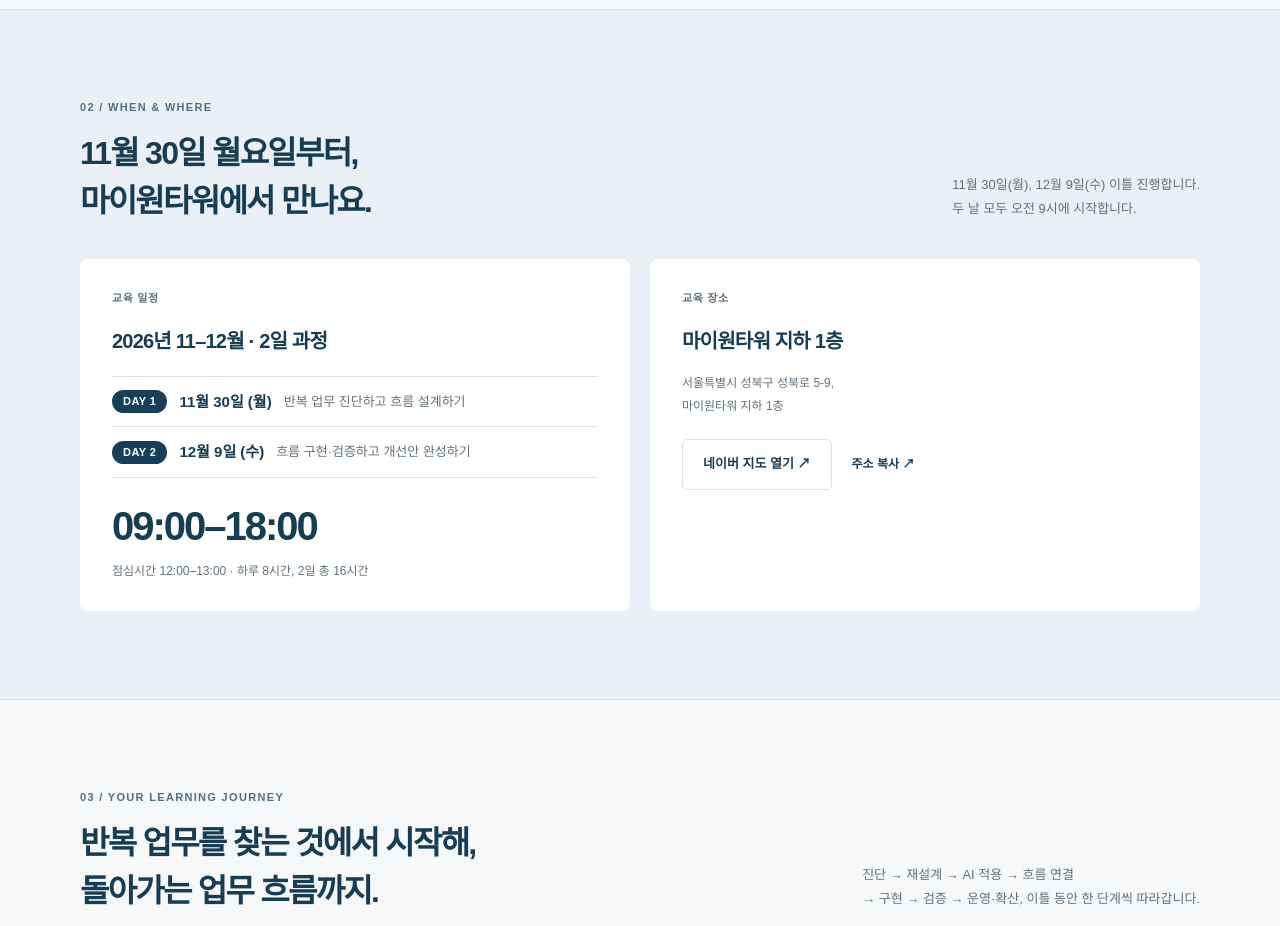
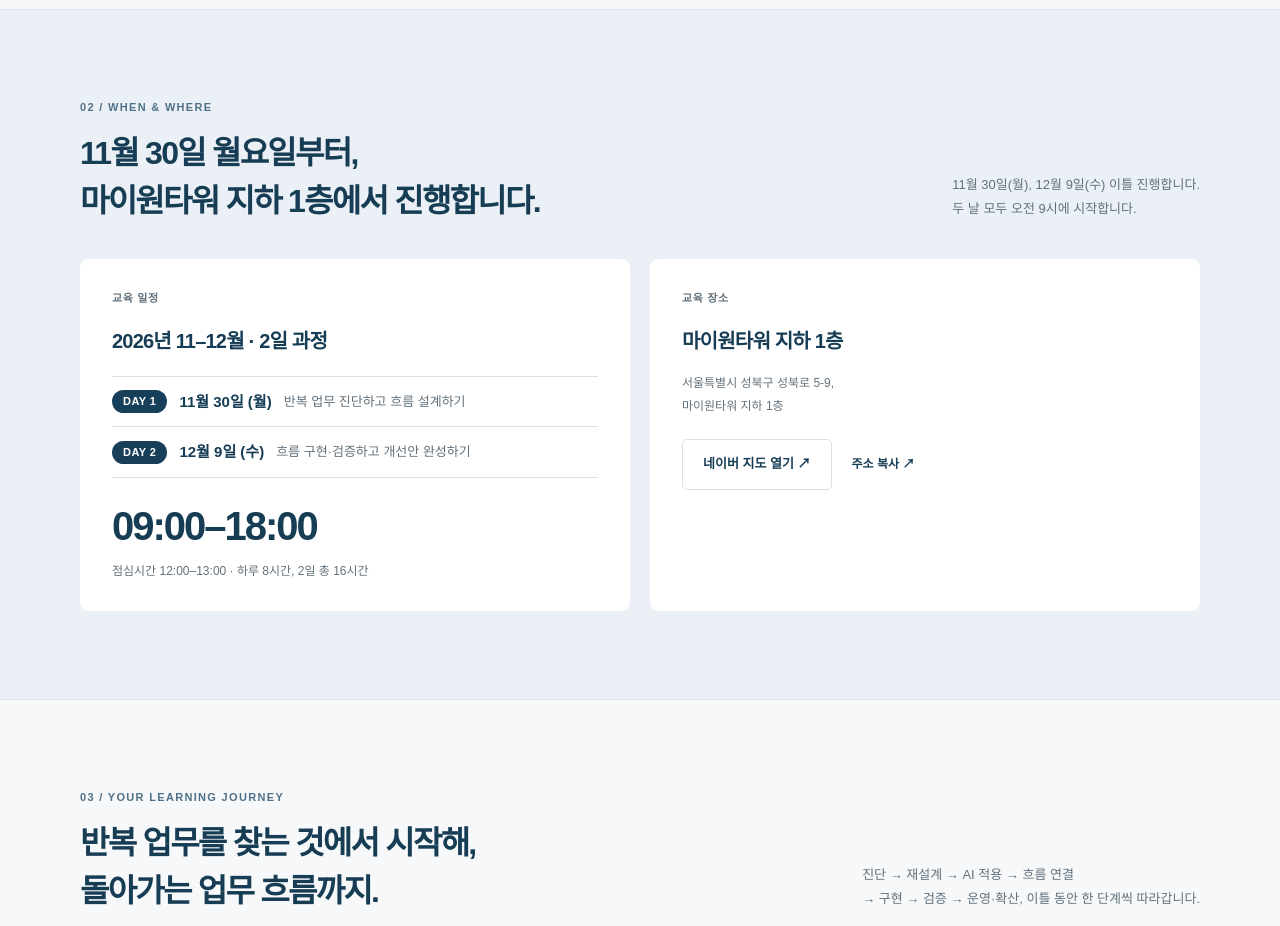
Before and after one commit to ax-helloworldlabs/myone-ax-261130, a plain HTML site: page index.html in a window 1280 px wide. Shown: the part 1880-2806 px from the top of the page. Drawn offline with Linux system fonts and the light colour scheme; a web font is replaced by a local one.

Commit message:
일정·장소 제목 문구 수정
Co-Authored-By: Claude Opus 5.5 <noreply@anthropic.com>

```diff
--- a/index.html
+++ b/index.html
@@ -45,7 +45,7 @@
   <div class="prep-grid"><article class="prep-card id-required"><span class="card-number">01</span><span class="tag">반드시 지참</span><h3>신분증 · 필수</h3><p><strong>출석 확인용입니다.<br>실물 신분증, 모바일 신분증, 여권 중<br>하나를 반드시 준비해 주세요.</strong></p><p class="important"><span class="ln">교육 2일(11/30·12/9) 모두 필요합니다.</span><span class="ln">신분증 사진·화면 캡처·명함은 인정되지 않습니다.</span></p></article><article class="prep-card id-required"><span class="card-number">02</span><span class="tag">반드시 지참</span><h3>개인 노트북 · 필수</h3><p><strong>Windows 10 이상</strong> 또는 <strong>macOS 11 이상</strong> <br>노트북을 준비해 주세요.</p><p class="important"><span class="ln">이보다 낮은 버전은 실습 도구가 동작하지 않습니다.</span><span class="ln">Windows 버전 확인: 설정 → 시스템 → 정보</span><span class="ln">Mac 버전 확인: Apple 메뉴 → 이 Mac에 관하여</span></p></article><article class="prep-card"><span class="card-number">03</span><span class="tag">함께 준비</span><h3>노트북 충전기</h3><p>회차마다 하루 종일 실습하므로 <br>충전기도 함께 챙겨 주세요.</p></article></div>
   <a class="notice-link" href="./assets/course-guide.pdf" target="_blank" rel="noopener noreferrer"><span><b>교육 사전 안내</b> 자료 이용 방법은 사전 안내 PDF에서 확인해 주세요.</span><span>PDF 열기 ↗</span></a>
 </section>
-<section class="place-section" id="place"><div class="wrap section"><div class="section-heading"><div><p class="eyebrow">02 / WHEN &amp; WHERE</p><h2>11월 30일 월요일부터,<br>마이원타워에서 만나요.</h2></div><p>11월 30일(월), 12월 9일(수) 이틀 진행합니다.<br>두 날 모두 오전 9시에 시작합니다.</p></div>
+<section class="place-section" id="place"><div class="wrap section"><div class="section-heading"><div><p class="eyebrow">02 / WHEN &amp; WHERE</p><h2>11월 30일 월요일부터,<br>마이원타워 지하 1층에서 진행합니다.</h2></div><p>11월 30일(월), 12월 9일(수) 이틀 진행합니다.<br>두 날 모두 오전 9시에 시작합니다.</p></div>
   <div class="place-grid"><article class="schedule-card"><span class="mini-label">교육 일정</span><h3>2026년 11–12월 · 2일 과정</h3><ul class="day-list"><li><span class="day-badge">DAY 1</span><b>11월 30일 (월)</b><span>반복 업무 진단하고 흐름 설계하기</span></li><li><span class="day-badge">DAY 2</span><b>12월 9일 (수)</b><span>흐름 구현·검증하고 개선안 완성하기</span></li></ul><p class="big-time">09:00–18:00</p><p>점심시간 12:00–13:00 · 하루 8시간, 2일 총 16시간</p></article><article class="venue-card"><span class="mini-label">교육 장소</span><h3>마이원타워 지하 1층</h3><p id="venue-address">서울특별시 성북구 성북로 5-9,<br>마이원타워 지하 1층</p><div class="venue-actions"><a class="button secondary" href="https://map.naver.com/p/search/%EC%84%9C%EC%9A%B8%ED%8A%B9%EB%B3%84%EC%8B%9C%20%EC%84%B1%EB%B6%81%EA%B5%AC%20%EC%84%B1%EB%B6%81%EB%A1%9C%205-9" target="_blank" rel="noopener noreferrer">네이버 지도 열기 ↗</a><button class="text-button" id="copy-address" type="button">주소 복사 ↗</button></div><p class="copy-status" id="copy-status" role="status" aria-live="polite"></p></article></div>
 </div></section>
 <section class="wrap section curriculum" id="curriculum"><div class="section-heading"><div><p class="eyebrow">03 / YOUR LEARNING JOURNEY</p><h2>반복 업무를 찾는 것에서 시작해,<br>돌아가는 업무 흐름까지.</h2></div><p>진단 → 재설계 → AI 적용 → 흐름 연결<br>→ 구현 → 검증 → 운영·확산, 이틀 동안 한 단계씩 따라갑니다.</p></div>
```
